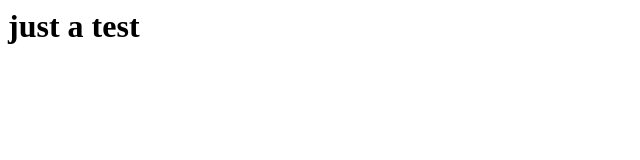
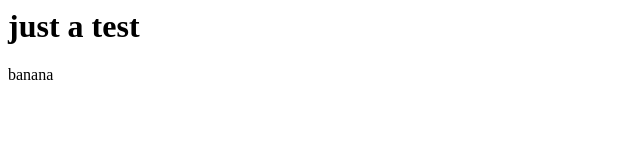
Before and after one commit to saharrx/demo-repo, a plain HTML site: page index.htm in a window 1280 px wide. Shown: the full height of the page, 0-640 px from the left. Drawn offline with Linux system fonts and the light colour scheme.

Commit message:
added banana

```diff
--- a/index.htm
+++ b/index.htm
@@ -1 +1,2 @@
 <h1>just a test</h1>
+<p>banana</p>
```
